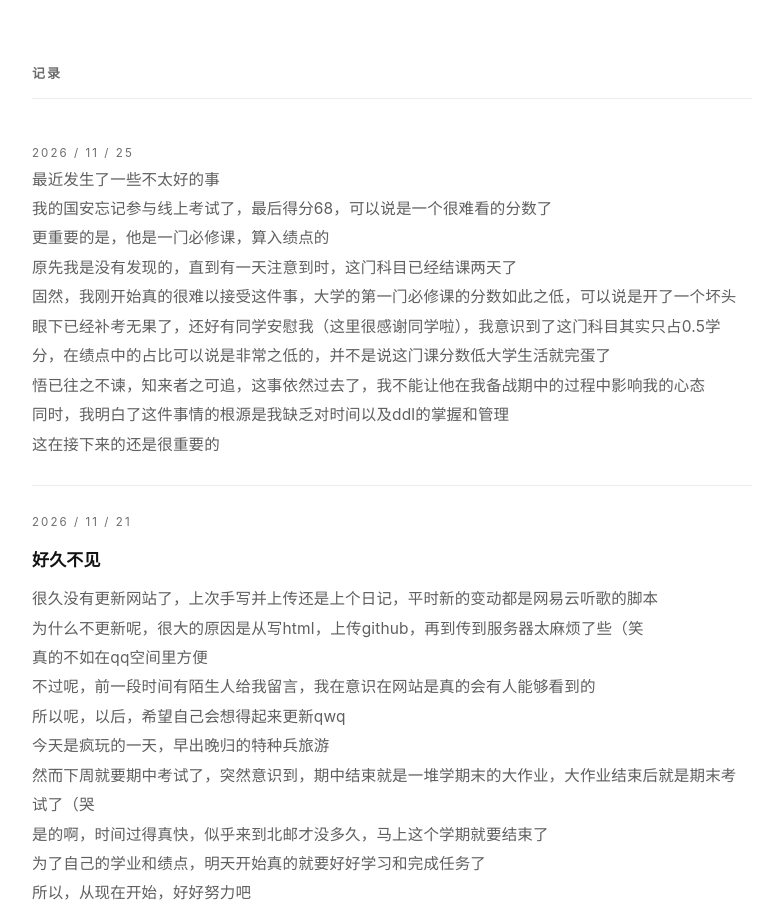
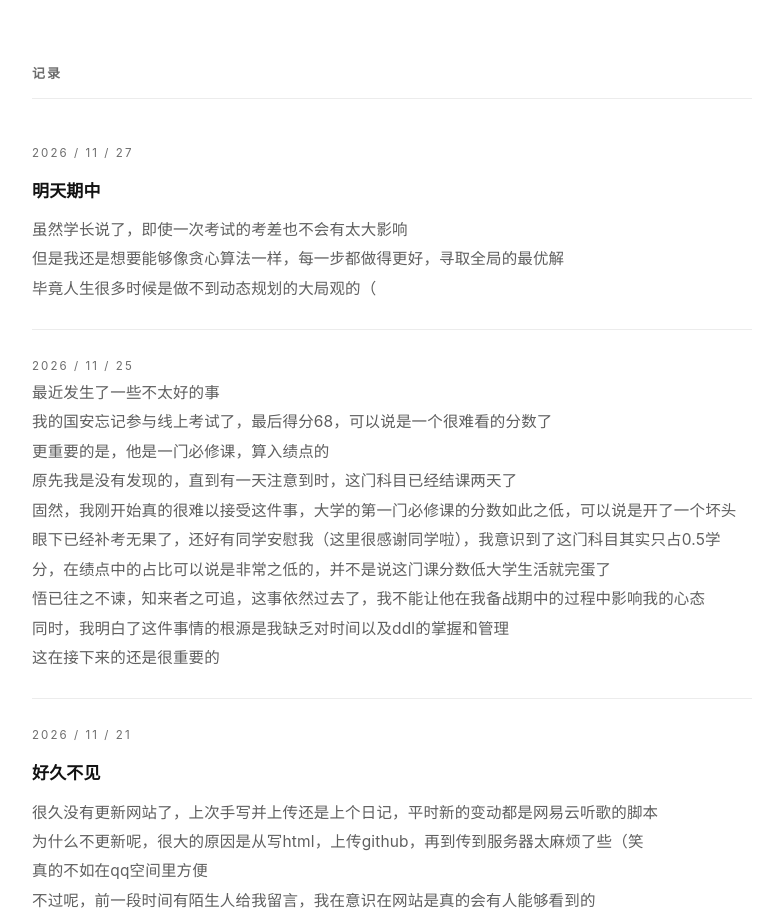
Before and after one commit to forest306-qwq/website, a plain HTML site: page diary.html in a window 1280 px wide. Shown: the part 818-1735 px from the top of the page, without its empty margins (248-1031 px from the left). Drawn offline with Linux system fonts and the light colour scheme.

Commit message:
Add files via upload

```diff
--- a/diary.html
+++ b/diary.html
@@ -41,6 +41,13 @@
     <p class="lead">有心情就写，没心情就先放着</p>
 
     <h2>记录</h2>
+        <article class="diary-item" id="diary-2026-11-27">
+      <div class="date"><time datetime="2026-11-27">2026 / 11 / 27</time></div>
+        <h3>明天期中</h3>
+        <p>虽然学长说了，即使一次考试的考差也不会有太大影响</p>
+        <p>但是我还是想要能够像贪心算法一样，每一步都做得更好，寻取全局的最优解</p>
+        <p>毕竟人生很多时候是做不到动态规划的大局观的（</p>
+    </article>
     <article class="diary-item" id="diary-2026-11-25">
       <div class="date"><time datetime="2026-11-25">2026 / 11 / 25</time></div>
       <p>最近发生了一些不太好的事</p>
```
